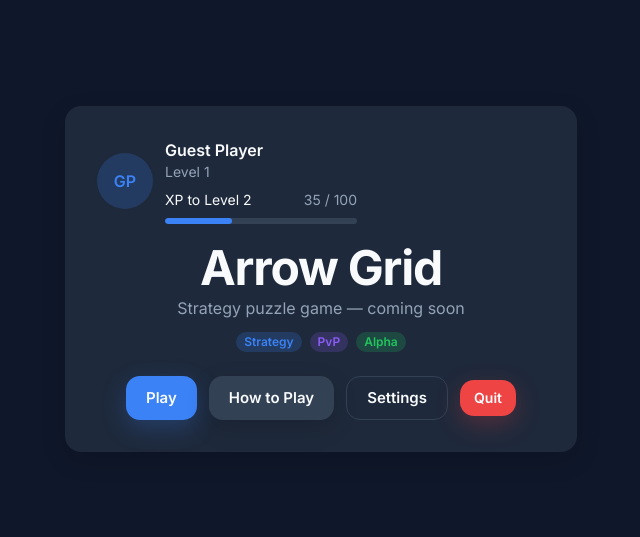
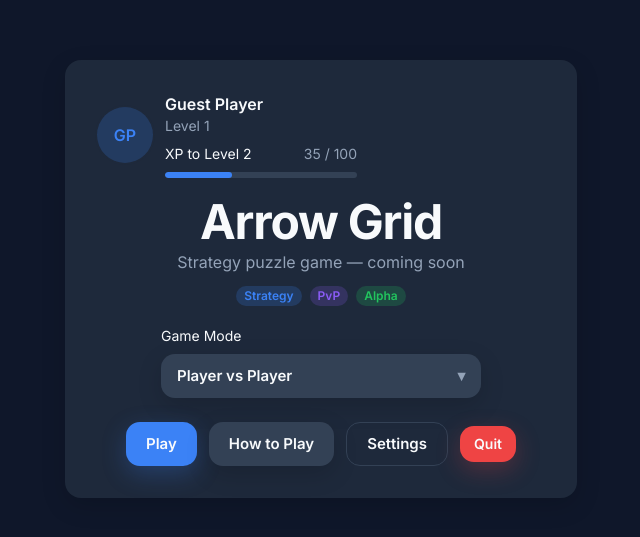
Before and after one commit to Himanshu8913/arrow-grid, a React (Vite) app: page / in a window 1280 px wide. Shown: the part 121-658 px from the top of the page, without its empty margins (319-959 px from the left). Built offline with nearby package versions, Linux system fonts and the light colour scheme.

Commit message:
feat(ui): add Dropdown component with keyboard navigation

```diff
--- a/src/app/app.tsx
+++ b/src/app/app.tsx
@@ -12,11 +12,13 @@ import {
   CardTitle,
 } from "@/ui/card";
 import { Dialog } from "@/ui/dialog";
+import { Dropdown } from "@/ui/dropdown";
 import { ProgressBar } from "@/ui/progress-bar";
 import { Tooltip } from "@/ui/tooltip";
 
 export function App() {
   const [isHowToPlayOpen, setIsHowToPlayOpen] = useState(false);
+  const [gameMode, setGameMode] = useState("pvp");
   const { toast } = useToast();
 
   return (
@@ -54,6 +56,17 @@ export function App() {
               <Badge variant="secondary">PvP</Badge>
               <Badge variant="success">Alpha</Badge>
             </div>
+            <Dropdown
+              className="mx-auto mt-4 max-w-xs"
+              label="Game Mode"
+              value={gameMode}
+              onValueChange={setGameMode}
+              options={[
+                { value: "pvp", label: "Player vs Player" },
+                { value: "puzzle", label: "Puzzle Mode" },
+                { value: "practice", label: "Practice" },
+              ]}
+            />
           </CardHeader>
 
           <CardFooter>
--- /dev/null
+++ b/src/hooks/use-click-outside.ts
@@ -0,0 +1,36 @@
+import { type RefObject, useEffect } from "react";
+
+/**
+ * Calls `onClickOutside` when the user clicks outside the referenced element.
+ */
+export function useClickOutside<T extends HTMLElement>(
+  ref: RefObject<T | null>,
+  onClickOutside: () => void,
+  isEnabled = true,
+) {
+  useEffect(() => {
+    if (!isEnabled) {
+      return;
+    }
+
+    const handlePointerDown = (event: MouseEvent | TouchEvent) => {
+      const target = event.target;
+
+      if (!(target instanceof Node) || !ref.current) {
+        return;
+      }
+
+      if (!ref.current.contains(target)) {
+        onClickOutside();
+      }
+    };
+
+    document.addEventListener("mousedown", handlePointerDown);
+    document.addEventListener("touchstart", handlePointerDown);
+
+    return () => {
+      document.removeEventListener("mousedown", handlePointerDown);
+      document.removeEventListener("touchstart", handlePointerDown);
+    };
+  }, [isEnabled, onClickOutside, ref]);
+}
--- /dev/null
+++ b/src/ui/dropdown.tsx
@@ -0,0 +1,238 @@
+import { type KeyboardEvent, useId, useRef, useState } from "react";
+
+import { useClickOutside } from "@/hooks/use-click-outside";
+import { useEscapeKey } from "@/hooks/use-escape-key";
+import { cn } from "@/utils/cn";
+
+export interface DropdownOption {
+  value: string;
+  label: string;
+  disabled?: boolean;
+}
+
+export interface DropdownProps {
+  value: string;
+  onValueChange: (value: string) => void;
+  options: readonly DropdownOption[];
+  label?: string;
+  placeholder?: string;
+  disabled?: boolean;
+  className?: string;
+}
+
+/**
+ * Finds the next enabled option index when navigating with arrow keys.
+ * Skips disabled entries and wraps at both ends of the list.
+ */
+function getNextOptionIndex(
+  options: readonly DropdownOption[],
+  currentIndex: number,
+  direction: 1 | -1,
+): number {
+  if (options.length === 0) {
+    return -1;
+  }
+
+  let index = currentIndex;
+
+  for (let step = 0; step < options.length; step += 1) {
+    index = (index + direction + options.length) % options.length;
+
+    if (!options[index]?.disabled) {
+      return index;
+    }
+  }
+
+  return currentIndex;
+}
+
+/**
+ * Select-style dropdown for choosing one option from a list.
+ */
+export function Dropdown({
+  value,
+  onValueChange,
+  options,
+  label,
+  placeholder = "Select an option",
+  disabled = false,
+  className,
+}: DropdownProps) {
+  const [isOpen, setIsOpen] = useState(false);
+  const [highlightedIndex, setHighlightedIndex] = useState(-1);
+  const containerRef = useRef<HTMLDivElement>(null);
+  const listboxId = useId();
+  const labelId = useId();
+
+  const selectedOption = options.find((option) => option.value === value);
+  const selectedIndex = options.findIndex((option) => option.value === value);
+
+  const closeDropdown = () => {
+    setIsOpen(false);
+    setHighlightedIndex(-1);
+  };
+
+  const openDropdown = () => {
+    if (disabled) {
+      return;
+    }
+
+    setIsOpen(true);
+    setHighlightedIndex(selectedIndex >= 0 ? selectedIndex : 0);
+  };
+
+  useEscapeKey(closeDropdown, isOpen);
+  useClickOutside(containerRef, closeDropdown, isOpen);
+
+  const selectOption = (option: DropdownOption) => {
+    if (option.disabled) {
+      return;
+    }
+
+    onValueChange(option.value);
+    closeDropdown();
+  };
+
+  const handleTriggerKeyDown = (event: KeyboardEvent<HTMLButtonElement>) => {
+    if (disabled) {
+      return;
+    }
+
+    if (event.key === "ArrowDown" || event.key === "Enter" || event.key === " ") {
+      event.preventDefault();
+      openDropdown();
+      return;
+    }
+
+    if (event.key === "ArrowUp") {
+      event.preventDefault();
+      openDropdown();
+    }
+  };
+
+  const handleListKeyDown = (event: KeyboardEvent<HTMLUListElement>) => {
+    if (event.key === "Escape") {
+      event.preventDefault();
+      closeDropdown();
+      return;
+    }
+
+    if (event.key === "ArrowDown") {
+      event.preventDefault();
+      setHighlightedIndex((current) =>
+        getNextOptionIndex(options, current, 1),
+      );
+      return;
+    }
+
+    if (event.key === "ArrowUp") {
+      event.preventDefault();
+      setHighlightedIndex((current) =>
+        getNextOptionIndex(options, current, -1),
+      );
+      return;
+    }
+
+    if (event.key === "Enter" || event.key === " ") {
+      event.preventDefault();
+      const option = options[highlightedIndex];
+
+      if (option) {
+        selectOption(option);
+      }
+    }
+  };
+
+  return (
+    <div ref={containerRef} className={cn("relative w-full", className)}>
+      {label ? (
+        <label
+          id={labelId}
+          className="mb-2 block text-left text-sm font-medium text-text-primary"
+        >
+          {label}
+        </label>
+      ) : null}
+
+      <button
+        type="button"
+        disabled={disabled}
+        aria-haspopup="listbox"
+        aria-expanded={isOpen}
+        aria-controls={listboxId}
+        aria-labelledby={label ? labelId : undefined}
+        className={cn(
+          "flex h-11 w-full items-center justify-between gap-3 rounded-[14px] px-4",
+          "bg-bg-card text-left text-[15px] font-semibold text-text-primary",
+          "shadow-[0_8px_24px_rgba(0,0,0,0.15)] transition-all duration-200",
+          "hover:bg-bg-card/90 focus-visible:outline-none focus-visible:ring-2 focus-visible:ring-accent-primary focus-visible:ring-offset-2 focus-visible:ring-offset-bg-primary",
+          "disabled:pointer-events-none disabled:opacity-50",
+        )}
+        onClick={() => (isOpen ? closeDropdown() : openDropdown())}
+        onKeyDown={handleTriggerKeyDown}
+      >
+        <span className={cn(!selectedOption && "text-text-muted")}>
+          {selectedOption?.label ?? placeholder}
+        </span>
+        <span
+          aria-hidden="true"
+          className={cn(
+            "text-text-muted transition-transform duration-200",
+            isOpen && "rotate-180",
+          )}
+        >
+          ▾
+        </span>
+      </button>
+
+      {isOpen ? (
+        <ul
+          id={listboxId}
+          role="listbox"
+          aria-activedescendant={
+            highlightedIndex >= 0
+              ? `${listboxId}-option-${highlightedIndex}`
+              : undefined
+          }
+          className={cn(
+            "absolute z-50 mt-2 max-h-60 w-full overflow-auto rounded-2xl",
+            "border border-bg-card bg-bg-surface p-1 shadow-[0_12px_32px_rgba(0,0,0,0.25)]",
+            "modal-panel-enter",
+          )}
+          onKeyDown={handleListKeyDown}
+        >
+          {options.map((option, index) => {
+            const isSelected = option.value === value;
+            const isHighlighted = index === highlightedIndex;
+
+            return (
+              <li
+                key={option.value}
+                id={`${listboxId}-option-${index}`}
+                role="option"
+                aria-selected={isSelected}
+              >
+                <button
+                  type="button"
+                  disabled={option.disabled}
+                  className={cn(
+                    "flex w-full items-center rounded-xl px-3 py-2 text-left text-sm font-medium",
+                    "text-text-primary transition-colors",
+                    "hover:bg-bg-card focus-visible:outline-none focus-visible:ring-2 focus-visible:ring-accent-primary",
+                    isHighlighted && "bg-bg-card",
+                    isSelected && "text-accent-primary",
+                    option.disabled && "cursor-not-allowed opacity-50",
+                  )}
+                  onMouseEnter={() => setHighlightedIndex(index)}
+                  onClick={() => selectOption(option)}
+                >
+                  {option.label}
+                </button>
+              </li>
+            );
+          })}
+        </ul>
+      ) : null}
+    </div>
+  );
+}
--- a/src/ui/index.ts
+++ b/src/ui/index.ts
@@ -31,4 +31,9 @@ export {
   type ProgressBarVariant,
 } from "./progress-bar";
 export { Toast, type ToastProps } from "./toast";
+export {
+  Dropdown,
+  type DropdownOption,
+  type DropdownProps,
+} from "./dropdown";
 export { Tooltip, type TooltipProps, type TooltipSide } from "./tooltip";
```
